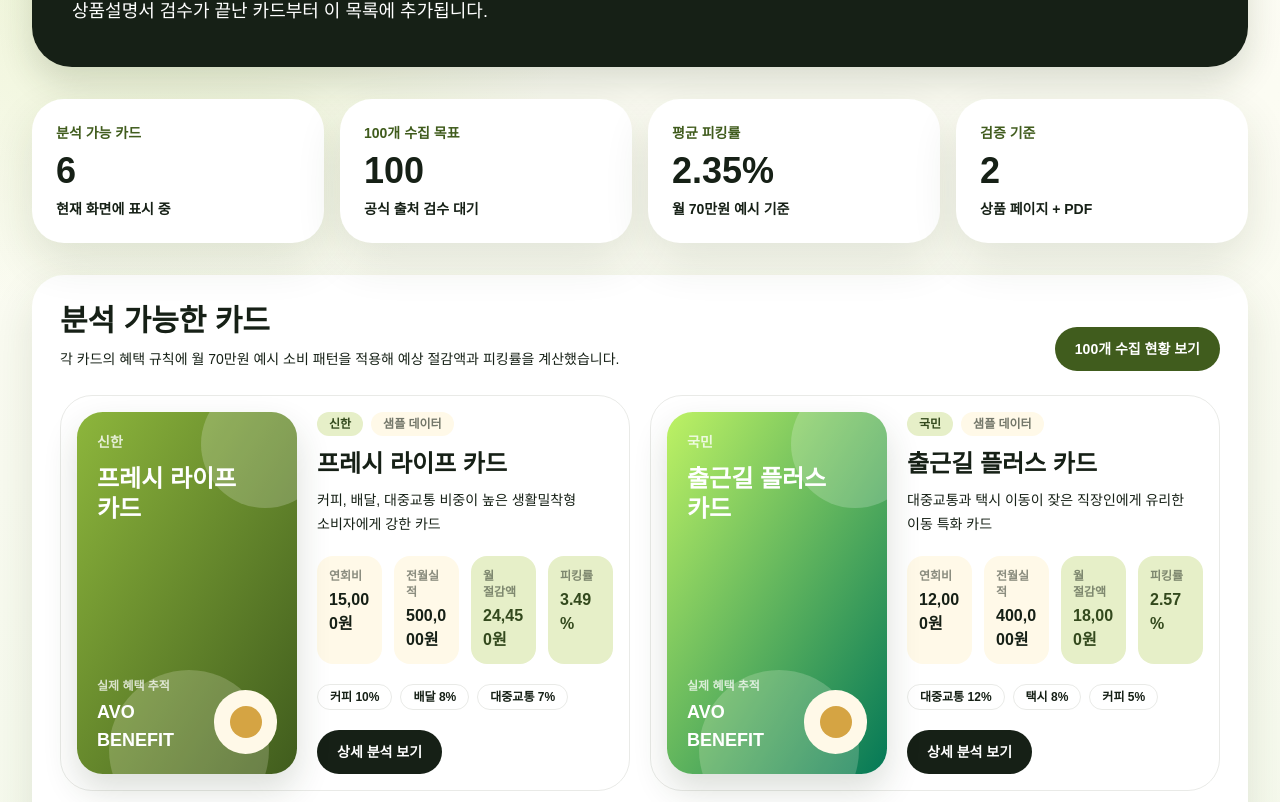
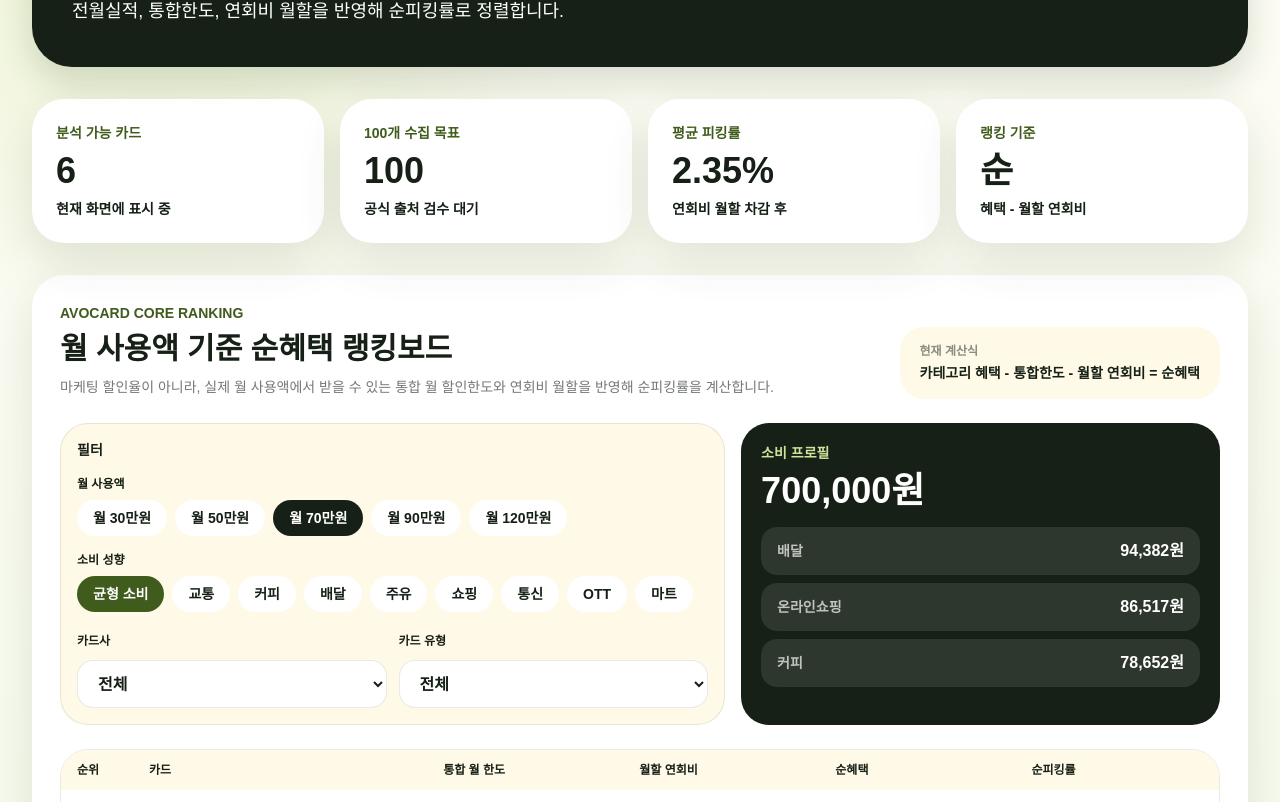
Before and after one commit to namini1004/avocard, a Next.js app: page /cards in a window 1280 px wide. Shown: the part 298-1100 px from the top of the page. Built offline with nearby package versions, Linux system fonts and the light colour scheme.

Commit message:
Make cards page the core ranking board

```diff
--- a/app/cards/page.tsx
+++ b/app/cards/page.tsx
@@ -1,7 +1,7 @@
 import Link from "next/link";
 import { Header } from "@/components/Header";
-import { CardVisual } from "@/components/CardVisual";
-import { cards, categoryLabels } from "@/data/cards";
+import { CardRankingBoard } from "@/components/CardRankingBoard";
+import { cards } from "@/data/cards";
 import { analyzeCard, defaultProfile, formatWon } from "@/lib/calculate";
 import { minimumPopularCardCoverage, popularCoverageTargets } from "@/data/official-sources";
 
@@ -16,10 +16,10 @@
       <Header />
       <main className="mx-auto max-w-7xl px-5 py-10 lg:px-8">
         <section className="rounded-[2.5rem] bg-ink p-8 text-white shadow-lift md:p-10">
-          <p className="text-sm font-black text-avocado-200">CARD ANALYSIS</p>
-          <h1 className="mt-3 max-w-4xl text-5xl font-black leading-tight">카드별 혜택, 연회비, 실제 피킹률</h1>
+          <p className="text-sm font-black text-avocado-200">CARD RANKING BOARD</p>
+          <h1 className="mt-3 max-w-4xl text-5xl font-black leading-tight">월 사용액 기준, 진짜 남는 카드 랭킹</h1>
           <p className="mt-5 max-w-3xl text-lg leading-8 text-white/72">
-            현재 화면은 분석 가능한 카드 데이터만 보여줍니다. 100개는 공식 출처 수집 목표이며, 카드별 상품설명서 검수가 끝난 카드부터 이 목록에 추가됩니다.
+            통신 10%, 커피 20% 같은 문구보다 중요한 건 실제 통합 월 할인한도입니다. 아보카드는 월 사용액, 전월실적, 통합한도, 연회비 월할을 반영해 순피킹률로 정렬합니다.
           </p>
         </section>
 
@@ -37,90 +37,18 @@
           <div className="rounded-[2rem] bg-white p-6 shadow-soft">
             <p className="text-sm font-black text-avocado-700">평균 피킹률</p>
             <p className="mt-2 text-4xl font-black text-ink">{averagePickingRate.toFixed(2)}%</p>
-            <p className="mt-2 text-sm font-bold text-ink/54">월 70만원 예시 기준</p>
+            <p className="mt-2 text-sm font-bold text-ink/54">연회비 월할 차감 후</p>
           </div>
           <div className="rounded-[2rem] bg-white p-6 shadow-soft">
-            <p className="text-sm font-black text-avocado-700">검증 기준</p>
-            <p className="mt-2 text-4xl font-black text-ink">2</p>
-            <p className="mt-2 text-sm font-bold text-ink/54">상품 페이지 + PDF</p>
+            <p className="text-sm font-black text-avocado-700">랭킹 기준</p>
+            <p className="mt-2 text-4xl font-black text-ink">순</p>
+            <p className="mt-2 text-sm font-bold text-ink/54">혜택 - 월할 연회비</p>
           </div>
         </section>
 
-        <section className="mt-8 rounded-[2rem] bg-white p-5 shadow-soft md:p-7">
-          <div className="flex flex-col justify-between gap-4 md:flex-row md:items-end">
-            <div>
-              <h2 className="text-3xl font-black text-ink">분석 가능한 카드</h2>
-              <p className="mt-2 text-sm leading-6 text-ink/58">
-                각 카드의 혜택 규칙에 월 70만원 예시 소비 패턴을 적용해 예상 절감액과 피킹률을 계산했습니다.
-              </p>
-            </div>
-            <Link href="/sources" className="focus-ring rounded-full bg-avocado-700 px-5 py-3 text-sm font-black text-white">
-              100개 수집 현황 보기
-            </Link>
-          </div>
-
-          <div className="mt-6 grid gap-5 lg:grid-cols-2">
-            {analyses.map((analysis) => {
-              const topRules = analysis.card.benefitRules.slice(0, 3);
-              return (
-                <article
-                  key={analysis.card.slug}
-                  className="grid gap-5 rounded-[2rem] border border-avocado-900/10 p-4 transition hover:-translate-y-1 hover:border-avocado-500 hover:shadow-lift md:grid-cols-[220px_1fr]"
-                >
-                  <CardVisual card={analysis.card} compact />
-                  <div className="flex flex-col justify-between gap-5">
-                    <div>
-                      <div className="flex flex-wrap items-center gap-2">
-                        <span className="rounded-full bg-avocado-100 px-3 py-1 text-xs font-black text-avocado-800">
-                          {analysis.card.issuer}
-                        </span>
-                        <span className="rounded-full bg-cream px-3 py-1 text-xs font-black text-ink/60">
-                          {analysis.card.reviewStatus === "verified" ? "검수 완료" : "샘플 데이터"}
-                        </span>
-                      </div>
-                      <h3 className="mt-3 text-2xl font-black text-ink">{analysis.card.name}</h3>
-                      <p className="mt-2 text-sm leading-6 text-ink/62">{analysis.card.summary}</p>
-                    </div>
-
-                    <div className="grid gap-3 sm:grid-cols-4">
-                      <div className="rounded-2xl bg-cream p-3">
-                        <p className="text-xs font-bold text-ink/50">연회비</p>
-                        <p className="mt-1 font-black text-ink">{formatWon(analysis.card.annualFee)}</p>
-                      </div>
-                      <div className="rounded-2xl bg-cream p-3">
-                        <p className="text-xs font-bold text-ink/50">전월실적</p>
-                        <p className="mt-1 font-black text-ink">{formatWon(analysis.card.previousSpend)}</p>
-                      </div>
-                      <div className="rounded-2xl bg-avocado-100 p-3">
-                        <p className="text-xs font-bold text-ink/50">월 절감액</p>
-                        <p className="mt-1 font-black text-avocado-800">{formatWon(analysis.monthlySaving)}</p>
-                      </div>
-                      <div className="rounded-2xl bg-avocado-100 p-3">
-                        <p className="text-xs font-bold text-ink/50">피킹률</p>
-                        <p className="mt-1 font-black text-avocado-800">{analysis.pickingRate.toFixed(2)}%</p>
-                      </div>
-                    </div>
-
-                    <div className="flex flex-wrap gap-2">
-                      {topRules.map((rule) => (
-                        <span key={rule.id} className="rounded-full border border-avocado-900/10 px-3 py-1 text-xs font-black text-ink/64">
-                          {categoryLabels[rule.category]} {(rule.rate ? rule.rate * 100 : 0).toFixed(0)}%
-                        </span>
-                      ))}
-                    </div>
-
-                    <Link
-                      href={`/cards/${analysis.card.slug}`}
-                      className="focus-ring inline-flex w-fit rounded-full bg-ink px-5 py-3 text-sm font-black text-white"
-                    >
-                      상세 분석 보기
-                    </Link>
-                  </div>
-                </article>
-              );
-            })}
-          </div>
-        </section>
+        <div className="mt-8">
+          <CardRankingBoard />
+        </div>
 
         <section className="mt-8 rounded-[2rem] border border-avocado-900/10 bg-cream p-6">
           <h2 className="text-2xl font-black text-ink">100개 카드는 어디에서 확인하나요?</h2>
```
